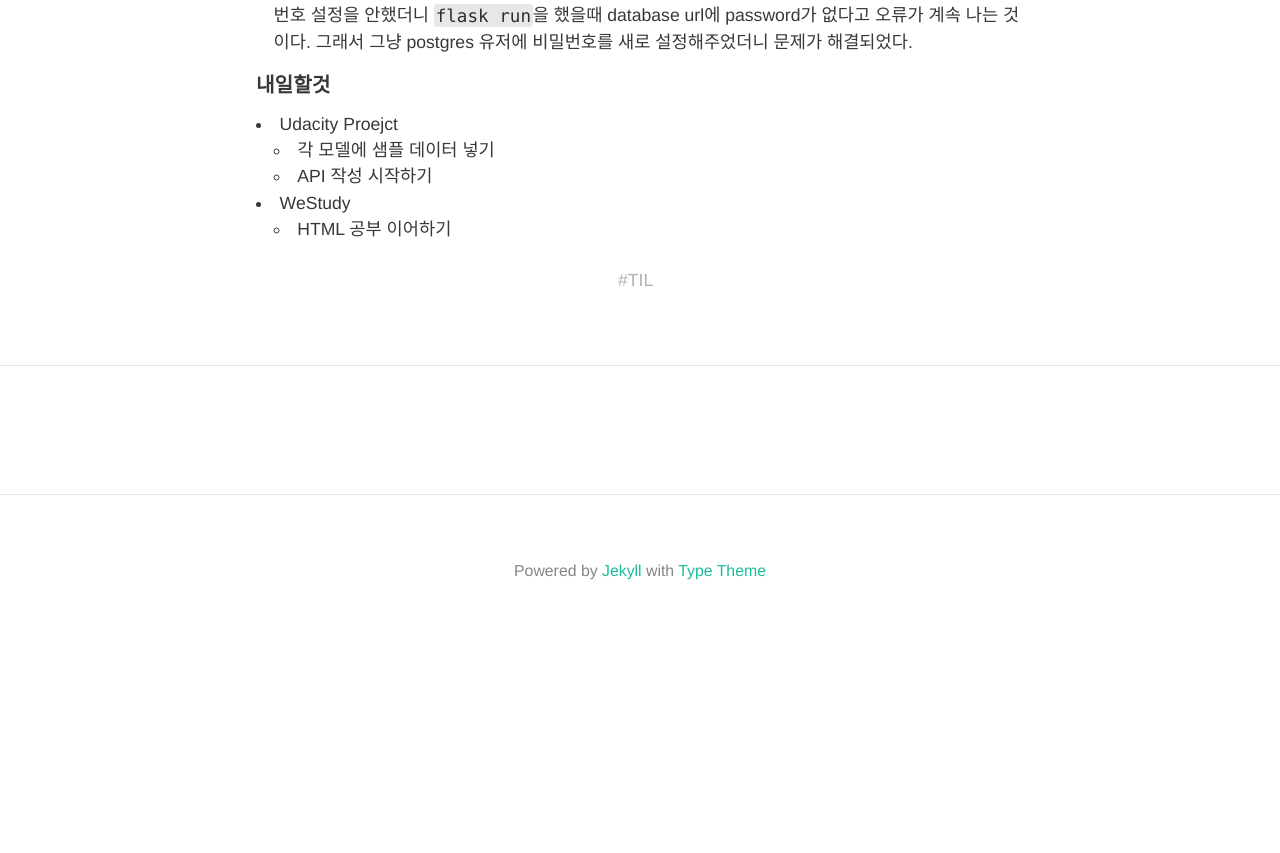
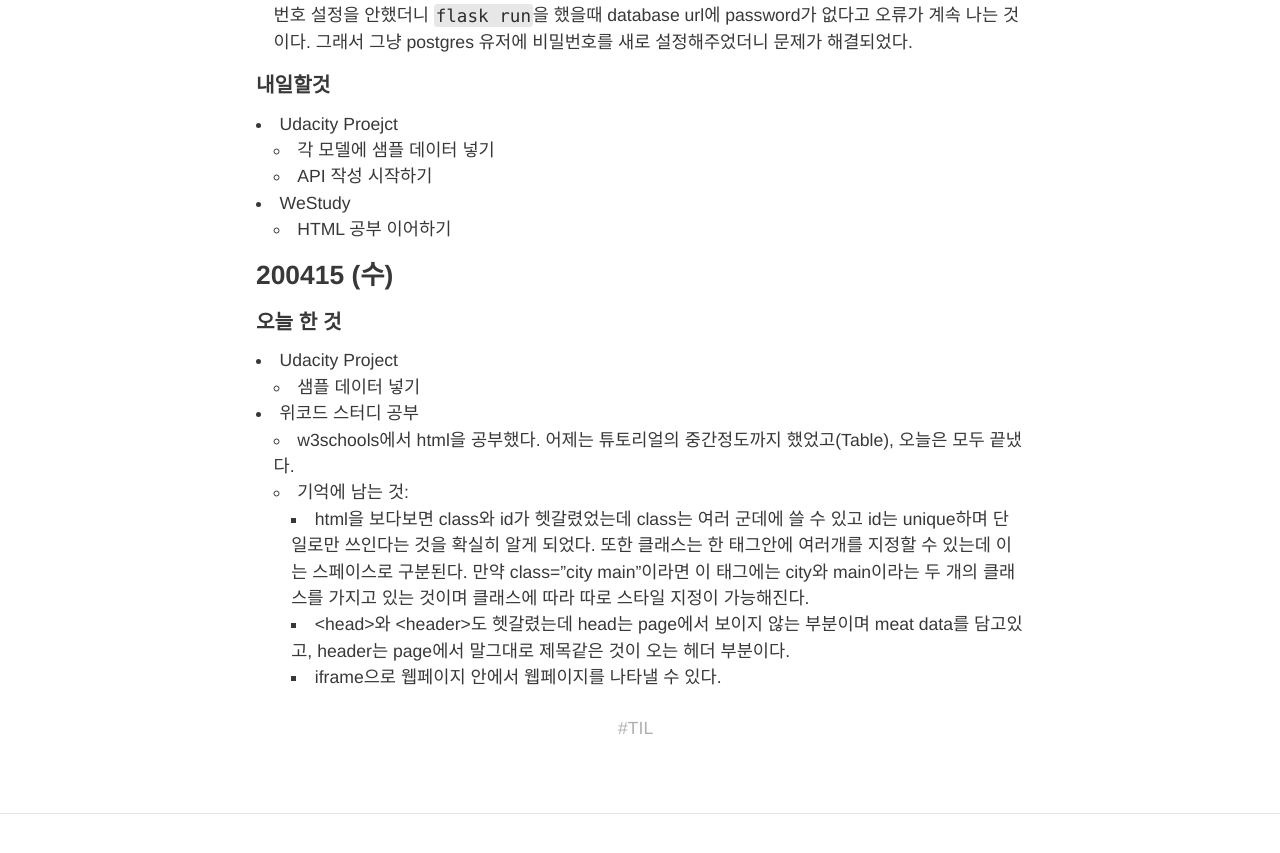
Before and after one commit to HyunlangBan/hyunlangban.github.io, a Jekyll site: the page built from _posts/TIL/2020-04-13-week-til.md, in a window 1280 px wide and 900 px high, scrolled down 1341 px. Shown: the top 853 px of the window. Built offline with Jekyll 4.4.1, drawn with Linux system fonts in a browser that asks for light colours; nearby versions of some CDN libraries; some web fonts are replaced; comment, search, counter and statistics services are not loaded; before the commit the page ends 1988 px from its top, so only the background shows below that.

Commit message:
Add 200415 TIL

```diff
--- a/_posts/TIL/2020-04-13-week-til.md
+++ b/_posts/TIL/2020-04-13-week-til.md
@@ -37,3 +37,14 @@ title: 200413-200419 TIL
   - API 작성 시작하기
 - WeStudy
   - HTML 공부 이어하기
+
+### 200415 (수)
+#### 오늘 한 것
+- Udacity Project
+  - 샘플 데이터 넣기
+- 위코드 스터디 공부
+  - w3schools에서 html을 공부했다. 어제는 튜토리얼의 중간정도까지 했었고(Table), 오늘은 모두 끝냈다.
+  - 기억에 남는 것:
+    - html을 보다보면 class와 id가 헷갈렸었는데 class는 여러 군데에 쓸 수 있고 id는 unique하며 단일로만 쓰인다는 것을 확실히 알게 되었다. 또한 클래스는 한 태그안에 여러개를 지정할 수 있는데 이는 스페이스로 구분된다. 만약 class="city main"이라면 이 태그에는 city와 main이라는 두 개의 클래스를 가지고 있는 것이며 클래스에 따라 따로 스타일 지정이 가능해진다.
+    - \<head\>와 \<header\>도 헷갈렸는데 head는 page에서 보이지 않는 부분이며 meat data를 담고있고, header는 page에서 말그대로 제목같은 것이 오는 헤더 부분이다.
+    - iframe으로 웹페이지 안에서 웹페이지를 나타낼 수 있다.
```
